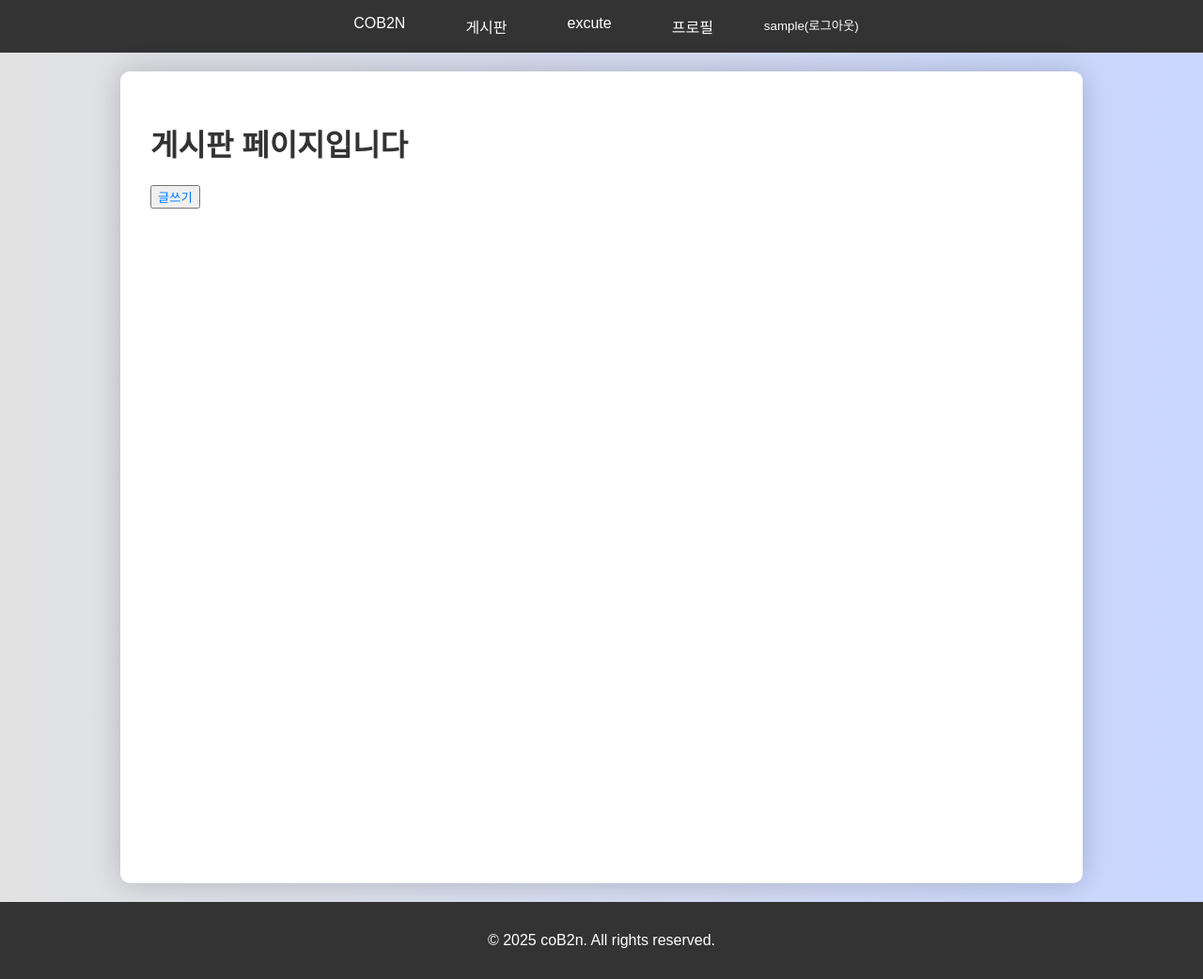
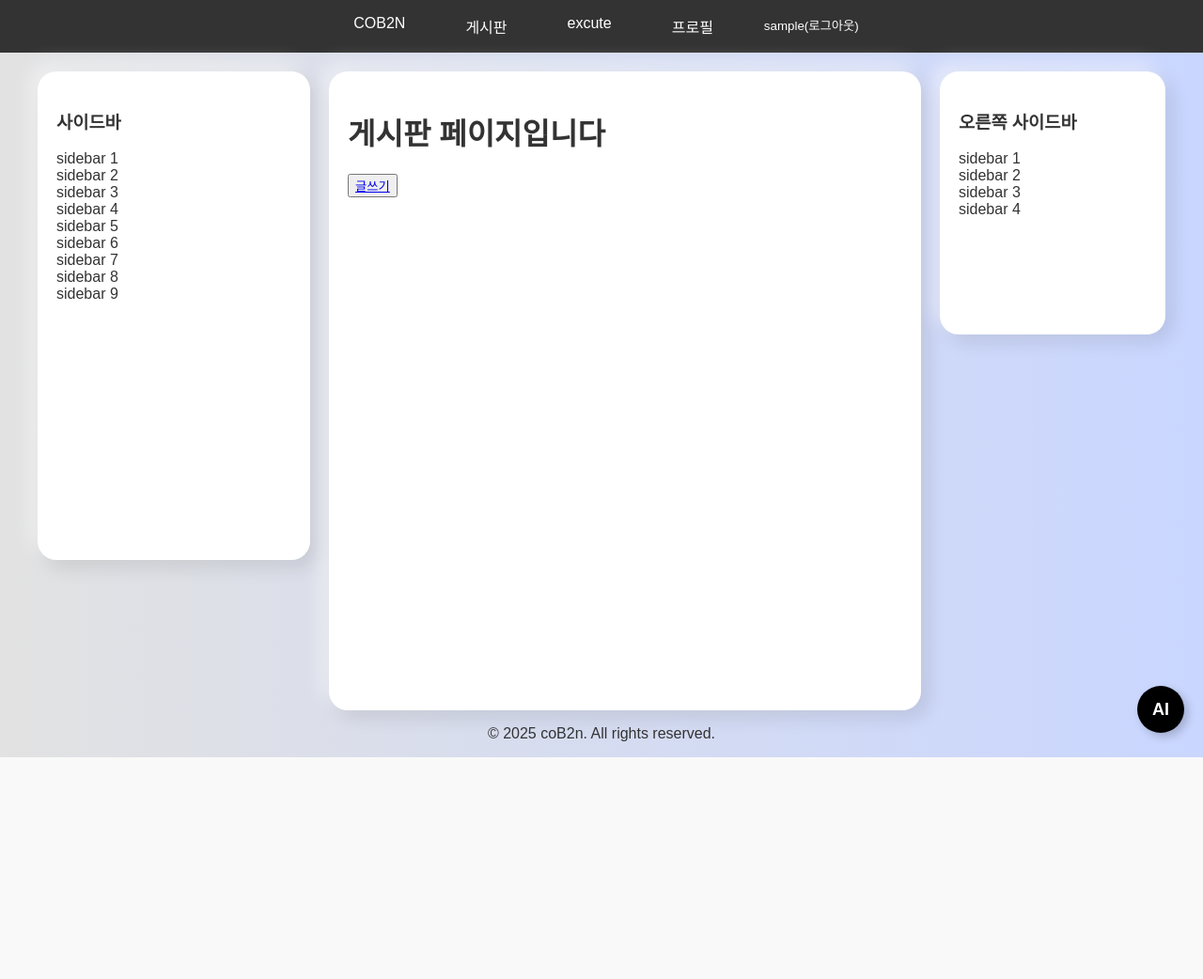
Before and after one commit to Luvxy/coBin, a Django app: page /blog/ in a window 1280 px wide. Shown: the whole page at 94% size. After the commit the page ends 806 px from the top, so only its background shows below. Run offline with Django 3.2, Linux system fonts and the light colour scheme; the visitor is signed in with stand-in values (Sample User, id 1); data that the repository does not hold is empty.

Commit message:
02/17
sidbar 추가함 왼쪽 오른쪽

```diff
--- a/cobin/cobin_app/admin.py
+++ b/cobin/cobin_app/admin.py
@@ -1,8 +1,9 @@
 # Register your models here.
 from django.contrib import admin
 # 게시글(Post) Model을 불러옵니다
-from .models import Post
+from .models import Post, infoPost
 
 # Register your models here.
 # 관리자(admin)가 게시글(Post)에 접근 가능
 admin.site.register(Post)
+admin.site.register(infoPost)
--- a/cobin/cobin_app/static/css/style.css
+++ b/cobin/cobin_app/static/css/style.css
@@ -1,38 +1,44 @@
 body {
-    font-family: sans-serif; /* 글꼴 설정 */
-    margin: 0; /* body 기본 margin 제거 */
-    padding: 0; /* body 기본 padding 제거 */
-    background: linear-gradient(90deg, #e2e2e2, #c9d6ff); /* 배경색 설정 */
-    color: #333; /* 기본 글자색 설정 */
+    font-family: sans-serif;
+    margin: 0;
+    padding: 0;
+    background: linear-gradient(90deg, #e2e2e2, #c9d6ff);
+    color: #333;
+    display: flex;
+    flex-direction: column;
+    align-items: center;
 }
 
+/* 헤더 */
 header {
-    background-color: #333; /* 헤더 배경색 */
-    color: #fff; /* 헤더 글자색 */
-    padding: 1rem 0; /* 헤더 padding */
+    background-color: #333;
+    color: #fff;
+    padding: 1rem 0;
+    width: 100%;
 }
 
+/* 네비게이션 */
 nav ul {
-    list-style: none; /* 목록 스타일 제거 */
-    margin: 0; /* ul 기본 margin 제거 */
-    padding: 0; /* ul 기본 padding 제거 */
-    display: flex; /* 가로 정렬 */
-    justify-content: center; /* 가운데 정렬 */
+    list-style: none;
+    margin: 0;
+    padding: 0;
+    display: flex;
+    justify-content: center;
 }
 
 nav li {
-    margin: 0 1rem; /* 각 메뉴 항목 간 간격 */
+    margin: 0 1rem;
 }
 
 nav a {
-    color: #fff; /* 링크 색상 */
-    text-decoration: none; /* 밑줄 제거 */
-    padding: 0.5rem 1rem; /* 링크 padding */
-    transition: background-color 0.3s; /* 호버 효과를 위한 transition */
+    color: #fff;
+    text-decoration: none;
+    padding: 0.5rem 1rem;
+    transition: background-color 0.3s;
 }
 
 nav a:hover {
-    background-color: #555; /* 호버 시 배경색 변경 */
+    background-color: #555;
 }
 
 .logout-button {
@@ -47,6 +53,7 @@
     background-color: #555;
 }
 
+/* 드롭다운 */
 .dropdown {
     position: relative;
     display: inline-block;
@@ -66,61 +73,87 @@
     padding: 12px 16px;
     text-decoration: none;
     display: block;
-    text-align: left; /* 드롭다운 메뉴 텍스트 왼쪽 정렬 */
+    text-align: left;
 }
 
-.dropdown-content a:hover {background-color: #555;}
+.dropdown-content a:hover { background-color: #555; }
 
 .dropdown:hover .dropdown-content {
     display: block;
 }
 
-main {
-    min-width: 60vw; /* viewport width의 100% */
-    min-height: 100vh; /* viewport height의 100% */
-    padding: 2rem; /* main padding */
-    margin: 20px auto; /* 가운데 정렬 및 상하 여백 */
-    max-width: 960px; /* 최대 너비 설정 */
-    background-color: white; /* main 배경색 */
-    box-shadow: 0 0 30px rgba(0, 0, 0, .2); /* 그림자 효과 */
-    border-radius: 10px; /* 모서리 둥글게 */
+/* ✅ 새로운 블럭 레이아웃 */
+.container {
+    display: flex;
+    justify-content: center;
+    align-items: flex-start;
+    gap: 20px;
+    width: 100%;
+    max-width: 1200px;
+    margin-top: 20px;
 }
 
-footer {
-    background-color: #333; /* 푸터 배경색 */
-    color: #fff; /* 푸터 글자색 */
-    text-align: center; /* 가운데 정렬 */
-    padding: 1rem 0; /* 푸터 padding */
-    position: relative; /* 푸터 위치 설정 */
-    bottom: 0; /* 푸터를 아래쪽에 고정 */
-    width: 100%; /* 푸터 너비 100% */
+/* 사이드바 & 본문 */
+aside, main {
+    background: white;
+    border-radius: 20px;
+    padding: 20px;
+    box-shadow: 8px 8px 20px rgba(0, 0, 0, 0.1), -8px -8px 20px rgba(255, 255, 255, 0.5);
 }
 
-/* 추가 스타일 (선택 사항) */
-h1, h2, h3 {
-    color: #333; /* 제목 글자색 */
+.left-sidebar {
+    width: 250px;
+    height: 60vh;
 }
 
-a {
-    color: #007bff; /* 링크 기본 색상 */
-    text-decoration: none;
+.content {
+    flex: 1;
+    min-height: 80vh;
+    max-width: 960px;
 }
 
-a:hover {
-    text-decoration: underline; /* 링크 호버 시 밑줄 */
+.right-sidebar {
+    width: 200px;
+    height: 30vh;
 }
 
-/* 반응형 디자인 (선택 사항) */
+/* 우측 하단 고정 버튼 */
+.floating-btn {
+    position: fixed;
+    bottom: 20px;
+    right: 20px;
+    width: 50px;
+    height: 50px;
+    background: black;
+    color: white;
+    border-radius: 50%;
+    display: flex;
+    justify-content: center;
+    align-items: center;
+    font-size: 18px;
+    font-weight: bold;
+    cursor: pointer;
+    box-shadow: 4px 4px 10px rgba(0, 0, 0, 0.2);
+}
+
+/* 반응형 디자인 */
 @media (max-width: 768px) {
     nav ul {
-        flex-direction: column; /* 세로 정렬 */
-        text-align: center; /* 가운데 정렬 */
+        flex-direction: column;
+        text-align: center;
     }
 
     nav li {
-        margin: 0.5rem 0; /* 간격 조정 */
+        margin: 0.5rem 0;
     }
-    main {
-        padding: 1rem; /* main padding 줄이기 */
+
+    .container {
+        flex-direction: column;
+        align-items: center;
+    }
+
+    .left-sidebar, .right-sidebar {
+        width: 100%;
+        height: auto;
     }
 }
--- a/cobin/cobin_app/templates/base.html
+++ b/cobin/cobin_app/templates/base.html
@@ -40,10 +40,40 @@
         </nav>
     </header>
     <!-- 페이지별 내용 -->
-    <main>
-        {% block content %}
-        {% endblock %}
-    </main>
+    <div class="container">
+        <!-- 왼쪽 박스 -->
+        <aside class="left-sidebar">
+            <h3>사이드바</h3>
+            <a>sidebar 1</a><br>
+            <a>sidebar 2</a><br>
+            <a>sidebar 3</a><br>
+            <a>sidebar 4</a><br>
+            <a>sidebar 5</a><br>
+            <a>sidebar 6</a><br>
+            <a>sidebar 7</a><br>
+            <a>sidebar 8</a><br>
+            <a>sidebar 9</a><br>
+        </aside>
+
+        <!-- 본문 -->
+        <main class="content">
+            {% block content %}
+            {% endblock %}
+        </main>
+
+        <!-- 오른쪽 박스 -->
+        <aside class="right-sidebar">
+            <h3>오른쪽 사이드바</h3>
+            <a>sidebar 1</a><br>
+            <a>sidebar 2</a><br>
+            <a>sidebar 3</a><br>
+            <a>sidebar 4</a><br>
+        </aside>
+    </div>
+
+    <!-- 우측 하단 고정 버튼 -->
+    <div class="floating-btn">AI</div>
+
 
     <!-- 공통 푸터 -->
     <footer>
```
Also changed, not shown: cobin/cobin_app/models.py (+11 -0 lines).
